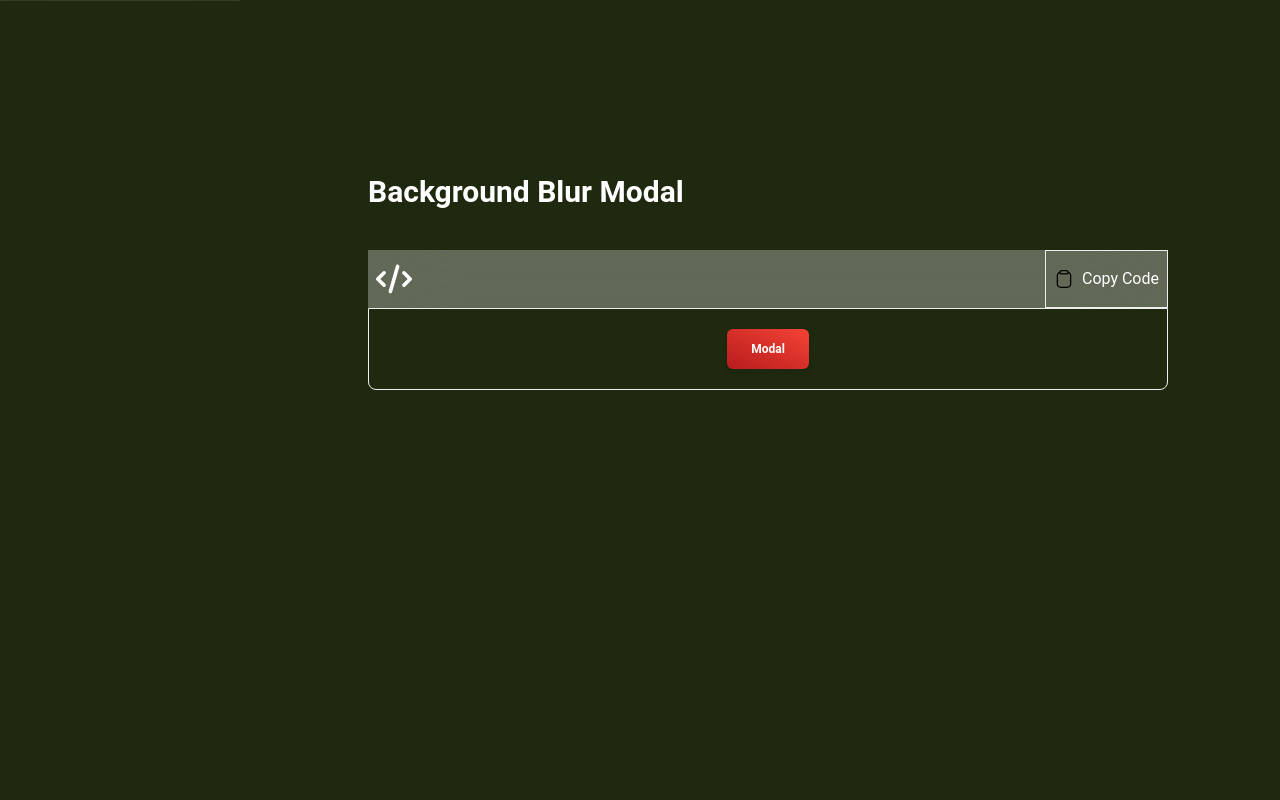
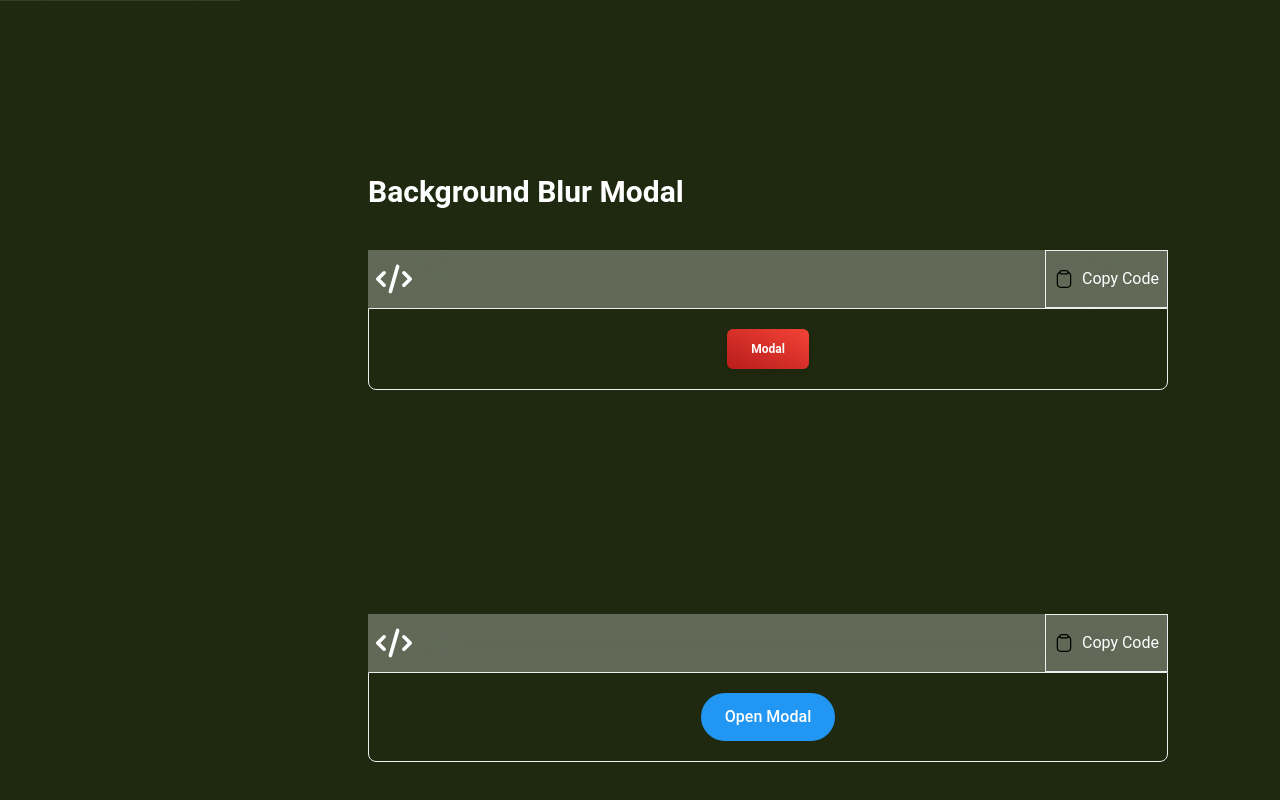
Before and after one commit to akash-khan-311/softui, a React (Vite) app: page /components/modal in a window 1280 px wide. Shown: the part 802-1602 px from the top of the page. Before the commit the page ends 1404 px from the top, so only its background shows below. Built offline with nearby package versions, Linux system fonts and the light colour scheme.

Commit message:
another modal added

```diff
--- a/src/UIcomponents/Modal/Modal.jsx
+++ b/src/UIcomponents/Modal/Modal.jsx
@@ -2,6 +2,7 @@
 import Modal1 from "../../components/App/Modals/Modal1";
 import Modal2 from "../../components/App/Modals/Modal2";
 import Modal3 from "../../components/App/Modals/Modal3";
+import Modal4 from "../../components/App/Modals/Modal4";
 
 const Modal = () => {
   return (
@@ -12,6 +13,7 @@ const Modal = () => {
       <Modal2 />
       {/* Background Blur Modal */}
       <Modal3 />
+      <Modal4/>
     </div>
   );
 };
--- /dev/null
+++ b/src/components/App/Modals/Modal4.jsx
@@ -0,0 +1,155 @@
+/* eslint-disable react/no-unescaped-entities */
+import { useEffect, useState } from "react";
+import CodeBox from "../../../Shared/CodeBox/CodeBox";
+
+const Modal4 = () => {
+  const [modalOpen, setModalOpen] = useState(false);
+
+  // close if the esc key is pressed
+  useEffect(() => {
+    const keyHandler = ({ keyCode }) => {
+      if (!modalOpen || keyCode !== 27) return;
+      setModalOpen(false);
+    };
+    document.addEventListener("keydown", keyHandler);
+    return () => document.removeEventListener("keydown", keyHandler);
+  });
+
+  return (
+    <>
+      <CodeBox
+        stringCode={`
+import { useEffect, useState } from "react";
+
+const Modal = () => {
+  const [modalOpen, setModalOpen] = useState(false);
+
+  // close if the esc key is pressed
+  useEffect(() => {
+    const keyHandler = ({ keyCode }) => {
+      if (!modalOpen || keyCode !== 27) return;
+      setModalOpen(false);
+    };
+    document.addEventListener("keydown", keyHandler);
+    return () => document.removeEventListener("keydown", keyHandler);
+  });
+
+  return (
+    <>
+      <button
+        onClick={() => setModalOpen(true)}
+        className="rounded-full bg-blue-500 px-6 py-3 text-base font-medium text-white"
+      >
+        Open Modal
+      </button>
+      <div
+        className={\`z-[999] fixed flex items-center justify-center h-screen w-screen place-items-center \${
+          modalOpen ? "visible opacity-1" : "invisible opacity-0"
+        } inset-0  backdrop-blur-sm bg-white/10 duration-100 \`}
+      >
+        <div
+          onFocus={() => setModalOpen(true)}
+          onBlur={() => setModalOpen(false)}
+          className={\`absolute m-4 w-2/5 min-w-[40%] max-w-[40%] rounded-lg bg-white font-sans text-base font-lightd text-gray-500 \${
+            modalOpen
+              ? " scale-1 opacity-1 duration-500"
+              : "scale-0 opacity-0 duration-500"
+          } shadow-2xl  px-8 py-12 text-center  md:px-[70px] md:py-[60px]\`}
+        >
+          <h3 className="pb-[18px] text-xl font-semibold text-black  sm:text-2xl">
+            Your Message Sent Successfully
+          </h3>
+          <span
+            className="mx-auto mb-6 inline-block h-1 w-[90px] rounded bg-green-600"
+          ></span>
+          <p className="mb-10 text-base leading-relaxed text-body-color dark:text-dark-6">
+            Lorem Ipsum is simply dummy text of the printing and typesetting
+            industry. Lorem Ipsum has been the industry's standard dummy text
+            ever since
+          </p>
+          <div className="-mx-3 flex flex-wrap">
+            <div className="w-1/2 px-3">
+              <button
+                onClick={() => setModalOpen(false)}
+                className="block w-full rounded-md border p-3 text-center text-base font-medium text-black transition hover:border-red-600 hover:bg-red-600 hover:text-white bg-red-200"
+              >
+                Cancel
+              </button>
+            </div>
+            <div className="w-1/2 px-3">
+              <button
+                onClick={() => setModalOpen(false)}
+                className="block w-full rounded-md border border-primary bg-green-600 p-3 text-center text-base font-medium text-white transition hover:bg-blue-dark"
+              >
+                View Details
+              </button>
+            </div>
+          </div>
+        </div>
+      </div>
+    </>
+  );
+};
+
+export default Modal;
+`}
+      >
+        <div className="flex justify-center">
+          <button
+            onClick={() => setModalOpen(true)}
+            className={`rounded-full bg-blue-500 px-6 py-3 text-base font-medium text-white`}
+          >
+            Open Modal
+          </button>
+          <div
+            className={`z-[9999] fixed flex items-center justify-center h-screen w-screen place-items-center ${
+              modalOpen ? "visible opacity-1 " : "invisible opacity-0"
+            } inset-0 backdrop-blur-sm bg-white/10  duration-100 `}
+          >
+            <div
+              onFocus={() => setModalOpen(true)}
+              onBlur={() => setModalOpen(false)}
+              className={`absolute m-4 w-2/5 min-w-[40%] max-w-[40%] rounded-lg bg-white font-sans text-base font-lightd text-gray-500 ${
+                modalOpen
+                  ? " scale-1 opacity-1 duration-500"
+                  : "scale-0 opacity-0 duration-500"
+              } shadow-2xl px-8 py-12 text-center  md:px-[70px] md:py-[60px]`}
+            >
+              <h3 className="pb-[18px] text-xl font-semibold text-black  sm:text-2xl">
+                Your Message Sent Successfully
+              </h3>
+              <span
+                className={`mx-auto mb-6 inline-block h-1 w-[90px] rounded bg-green-600`}
+              ></span>
+              <p className="mb-10 text-base leading-relaxed text-body-color dark:text-dark-6">
+                Lorem Ipsum is simply dummy text of the printing and typesetting
+                industry. Lorem Ipsum has been the industry's standard dummy
+                text ever since
+              </p>
+              <div className="-mx-3 flex flex-wrap">
+                <div className="w-1/2 px-3">
+                  <button
+                    onClick={() => setModalOpen(false)}
+                    className="block w-full rounded-md border p-3 text-center text-base font-medium text-black transition hover:border-red-600 hover:bg-red-600 hover:text-white bg-red-200"
+                  >
+                    Cancel
+                  </button>
+                </div>
+                <div className="w-1/2 px-3">
+                  <button
+                    onClick={() => setModalOpen(false)}
+                    className="block w-full rounded-md border border-primary bg-green-600 p-3 text-center text-base font-medium text-white transition hover:bg-blue-dark"
+                  >
+                    View Details
+                  </button>
+                </div>
+              </div>
+            </div>
+          </div>
+        </div>
+      </CodeBox>
+    </>
+  );
+};
+
+export default Modal4;
```
